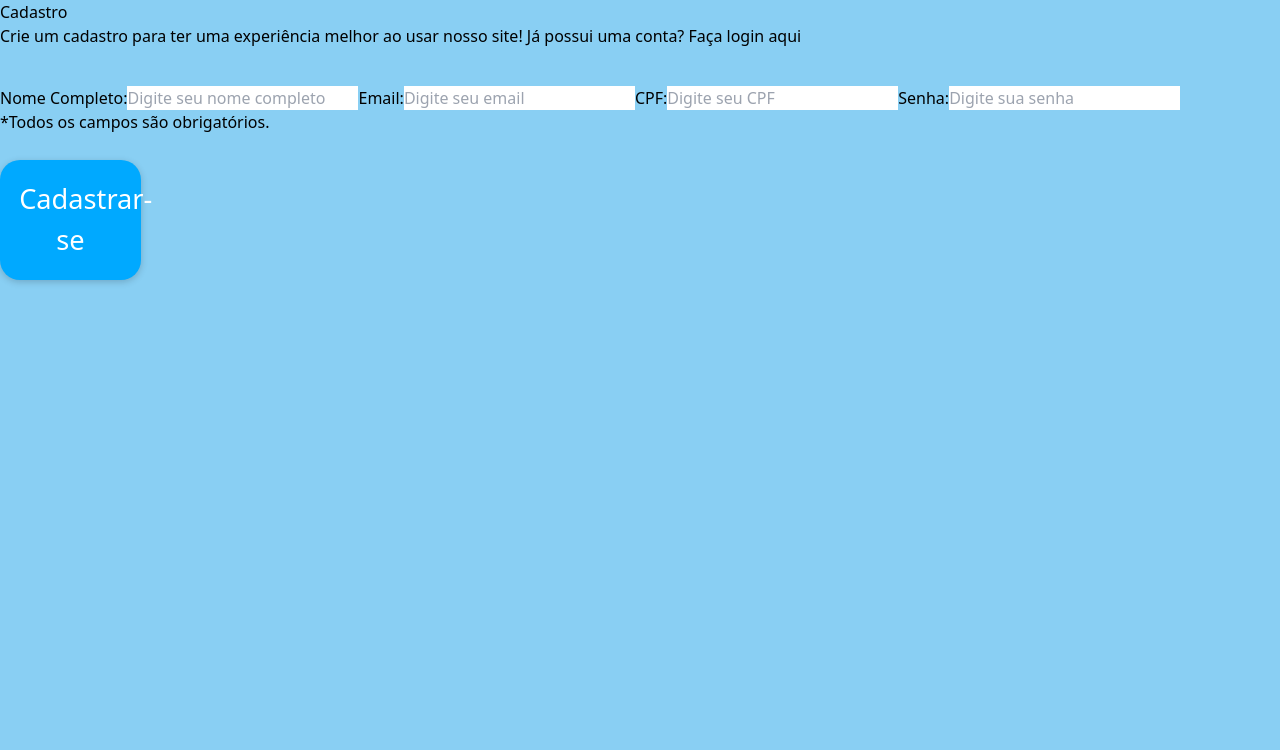
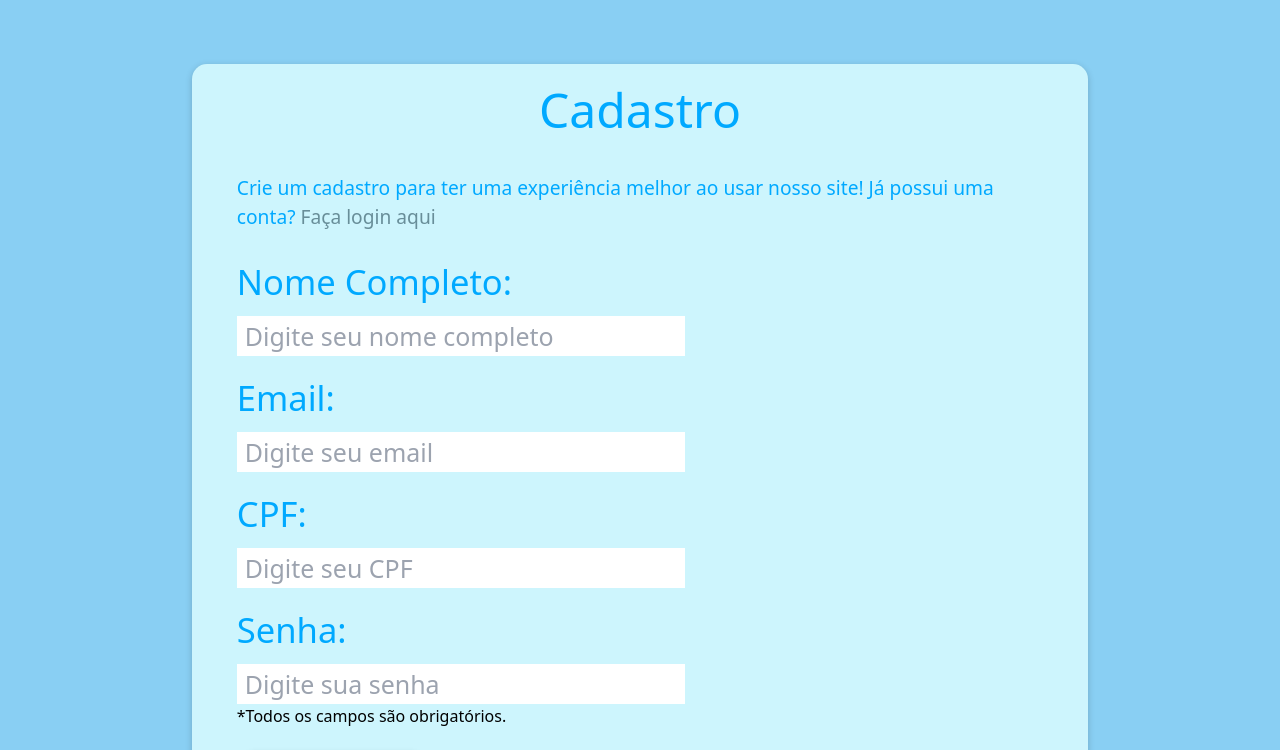
Before and after one commit to felipesora/sprint4-frontend, a Next.js app in the folder carro-seguro/: page /cadastro in a window 1280 px wide. Shown: the top 750 px of the page. Built offline with nearby package versions, Linux system fonts and the light colour scheme.

Commit message:
Estilizando a página de Cadastro

```diff
--- a/carro-seguro/src/app/globals.css
+++ b/carro-seguro/src/app/globals.css
@@ -318,3 +318,53 @@ form {
 .button:hover {
     @apply scale-[1.1];
 }
+
+/* Cadastro */
+.container_cadastro {
+    @apply bg-[var(--cor-quartenaria)] max-w-[70vw] mx-auto mt-[5%] mb-[2%] rounded-[15px] shadow-[0px_2px_7px_rgba(0,0,0,0.185)];
+}
+
+.titulo_form_cadastro {
+    @apply text-[var(--cor-principal)] text-center p-[10px] text-[3em];
+}
+
+.div_texto_cadastro {
+    @apply mt-[2%] mx-[5%] text-[var(--cor-principal)] text-[1.2em] font-normal pb-[5%];
+}
+
+.link_form_cadastro {
+    @apply relative no-underline text-[#688E99] transition-all duration-300 ease-in-out;
+}
+
+.link_form_cadastro::after {
+    content: '';
+    @apply absolute w-0 h-[2px] block mt-[1px] right-0 bg-[#688E99] transition-all duration-300 ease-in-out;
+}
+
+.link_form_cadastro:hover::after {
+    @apply w-full left-0 bg-[#688E99];
+}
+
+form {
+    @apply mt-[3%];
+}
+
+.texto_form_cadastro {
+    @apply flex text-[1.8em] mt-[2%];
+}
+
+input {
+    @apply w-[35vw] h-[5vh] text-[1.3em] pl-[1%] mt-[1%];
+}
+
+.campos_obrigatorios {
+    @apply text-black text-[1rem];
+}
+
+.button {
+    @apply bg-[var(--cor-principal)] border-none text-white text-[1.7em] mt-[3%] p-[2%] w-[15vw] rounded-[20px] shadow-[0px_2px_7px_rgba(0,0,0,0.185)] transition-transform duration-300 ease-in-out;
+}
+
+.button:hover {
+    @apply scale-[1.1];
+}
```
